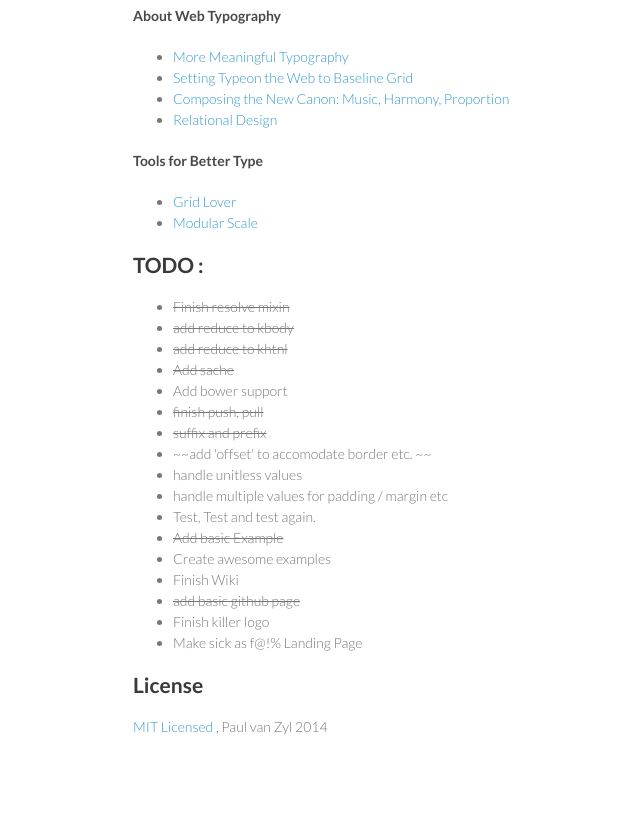
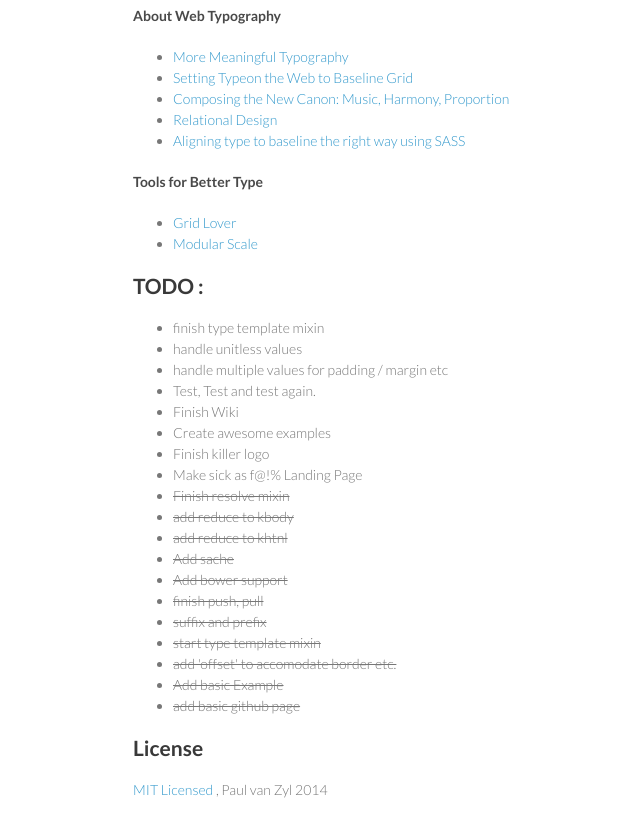
Before and after one commit to Pushplaybang/knife, a plain HTML site: page index.html in a window 1280 px wide. Shown: the part 3900-4736 px from the top of the page, without its empty margins (437-1077 px from the left). Before the commit the page ends 4707 px from the top, so only its background shows below. Drawn offline with Linux system fonts and the light colour scheme.

```diff
--- a/index.html
+++ b/index.html
@@ -236,6 +236,7 @@
 <li><a href="http://alistapart.com/article/settingtypeontheweb">Setting Typeon the Web to Baseline Grid</a></li>
 <li><a href="http://24ways.org/2011/composing-the-new-canon/">Composing the New Canon: Music, Harmony, Proportion</a></li>
 <li><a href="http://blog.8thlight.com/billy-whited/2011/10/28/r-a-ela-tional-design.html#tips">Relational Design</a></li>
+<li><a href="https://medium.com/@razvanonofrei/aligning-type-to-baseline-the-right-way-using-sass-e258fce47a9b">Aligning type to baseline the right way using SASS</a></li>
 </ul><h4>
 <a name="tools-for-better-type" class="anchor" href="#tools-for-better-type"><span class="octicon octicon-link"></span></a>Tools for Better Type</h4>
 
@@ -246,24 +247,26 @@
 <a name="todo-" class="anchor" href="#todo-"><span class="octicon octicon-link"></span></a>TODO :</h2>
 
 <ul>
+<li>finish type template mixin</li>
+<li>handle unitless values</li>
+<li>handle multiple values for padding / margin etc</li>
+<li>Test, Test and test again.</li>
+<li>Finish Wiki</li>
+<li>Create awesome examples</li>
+<li>Finish killer logo</li>
+<li>Make sick as f@!% Landing Page</li>
 <li><del>Finish resolve mixin</del></li>
 <li><del>add reduce to kbody</del></li>
 <li><del>add reduce to khtnl</del></li>
 <li><del>Add sache</del></li>
-<li>Add bower support</li>
+<li><del>Add bower support</del></li>
 <li>
 <del>finish push, pull</del> </li>
 <li><del>suffix and prefix</del></li>
-<li>~~add 'offset' to accomodate border etc. ~~</li>
-<li>handle unitless values</li>
-<li>handle multiple values for padding / margin etc</li>
-<li>Test, Test and test again.</li>
+<li><del>start type template mixin</del></li>
+<li><del>add 'offset' to accomodate border etc.</del></li>
 <li><del>Add basic Example</del></li>
-<li>Create awesome examples</li>
-<li>Finish Wiki</li>
 <li><del>add basic github page</del></li>
-<li>Finish killer logo</li>
-<li>Make sick as f@!% Landing Page</li>
 </ul><h2>
 <a name="license" class="anchor" href="#license"><span class="octicon octicon-link"></span></a>License</h2>
 
```
Also changed, not shown: params.json (+1 -1 lines).
